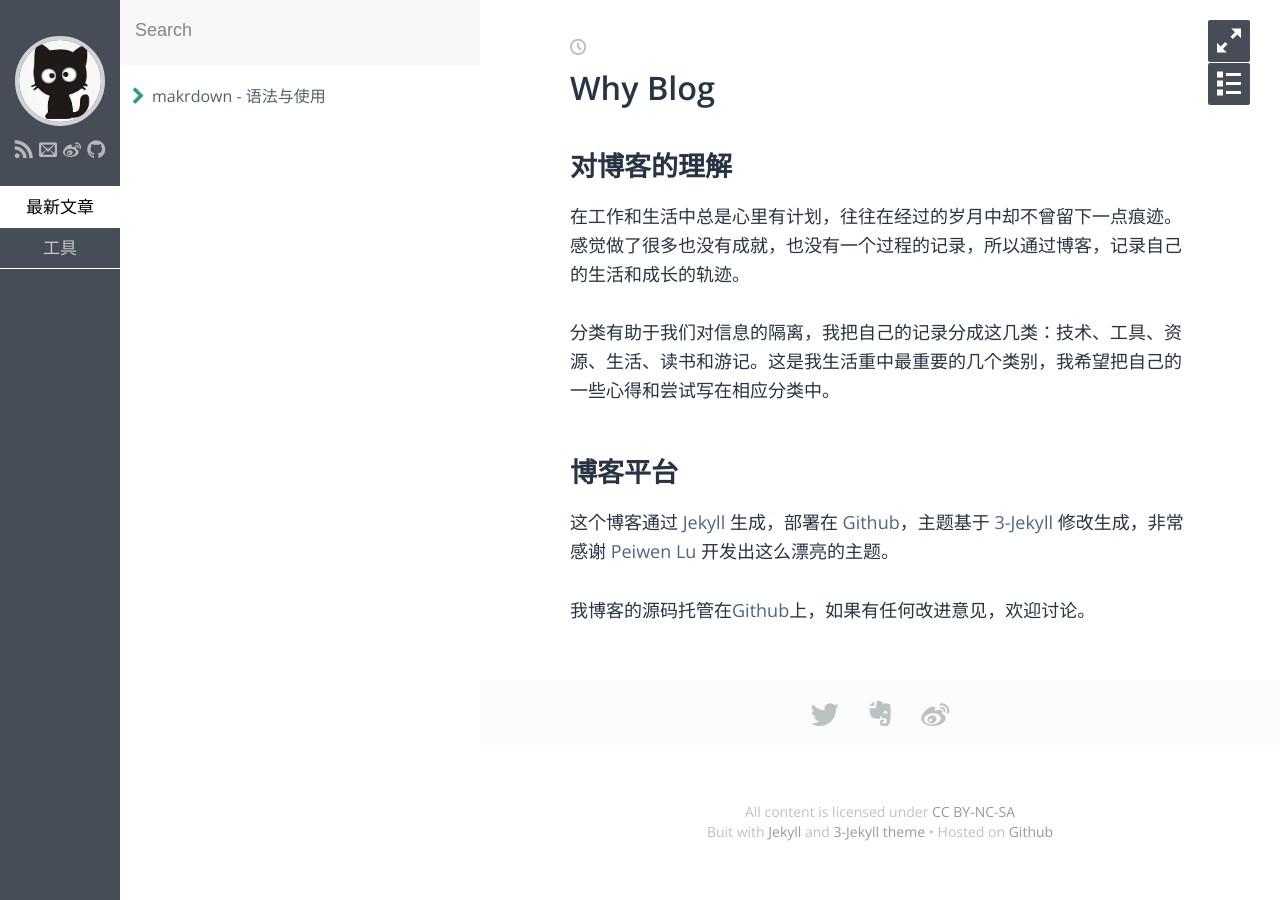
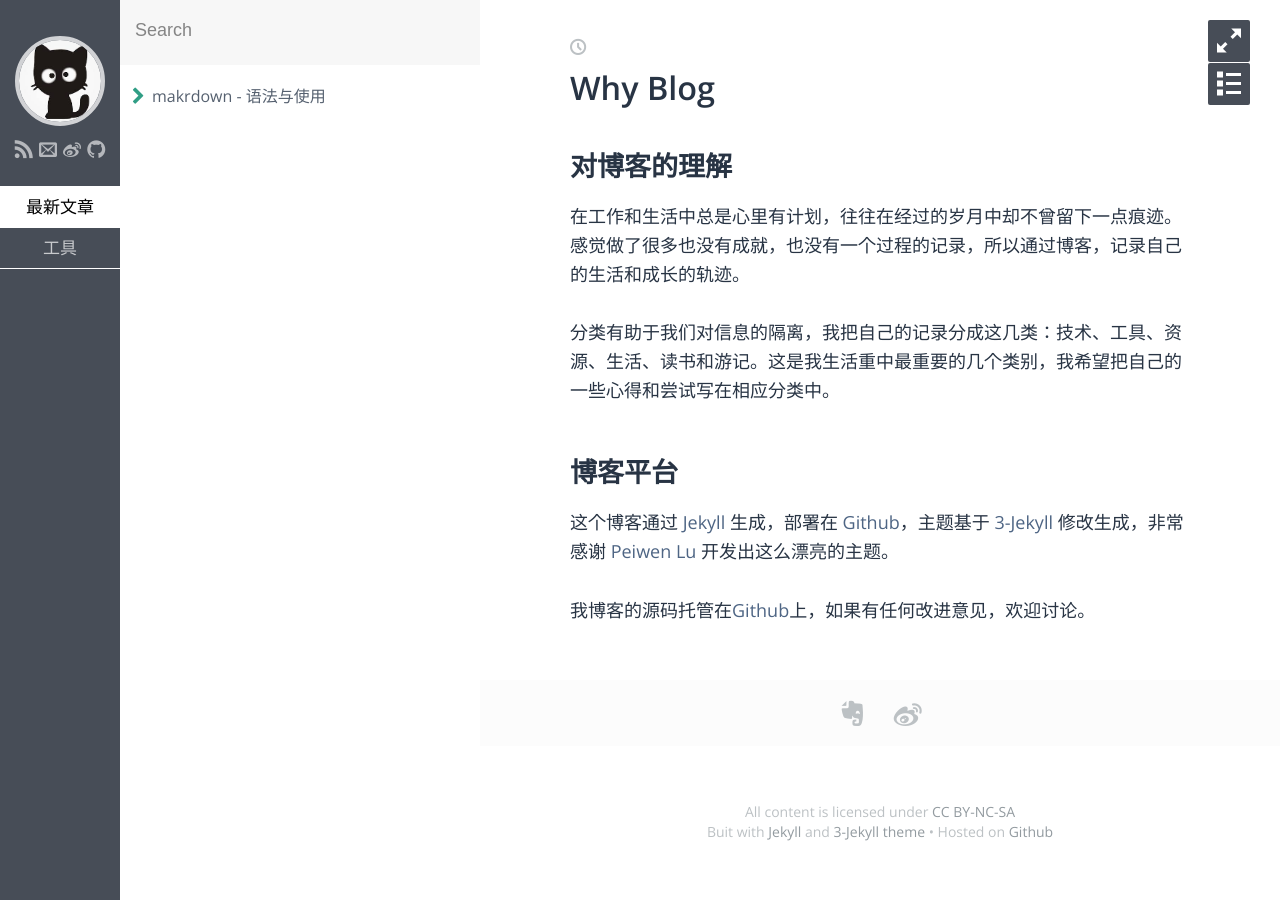
Before and after one commit to RayleBool/RayleBool.github.io, a Jekyll site: the page built from index.md, in a window 1280 px wide. Built offline with Jekyll 4.4.1, drawn with Linux system fonts in a browser that asks for light colours; some web fonts are replaced.

Commit message:
fiexed post.html

```diff
--- a/_layouts/post.html
+++ b/_layouts/post.html
@@ -3,7 +3,7 @@ layout: default
 ---
 <article class="post container">
   <div class="post-meta">
-    <span class="post-meta-span date">{{ page.date | date:"%Y %B %d" }}</span>
+    <span class="post-meta-span date">{{ page.date | date:"%Y %m %d" }}</span>
     {% if page.tags.size > 0 %}
     <span class="post-meta-span tag">{{ page.tags | join: ', ' }}</span>
     {% endif %}
@@ -15,7 +15,7 @@ layout: default
 
 <div class="post-share">
   <div class="container">
-    <a href="https://twitter.com/share?url={{ page.url | prepend: site.baseurl | prepend: site.url }}&text={{ page.title }}" target="_blank" class="post-share-icon twitter"></a>
+    <!-- <a href="https://twitter.com/share?url={{ page.url | prepend: site.baseurl | prepend: site.url }}&text={{ page.title }}" target="_blank" class="post-share-icon twitter"></a> -->
     <a href="https://www.evernote.com/clip.action?url={{ page.url | prepend: site.baseurl | prepend: site.url }}&title={{ page.title }}" target="_blank" class="post-share-icon evernote"></a>
     <a href="http://service.weibo.com/share/share.php?url={{ page.url | prepend: site.baseurl | prepend: site.url }}&title={{ page.title }}" target="_blank" class="post-share-icon weibo"></a>
   </div>
```
